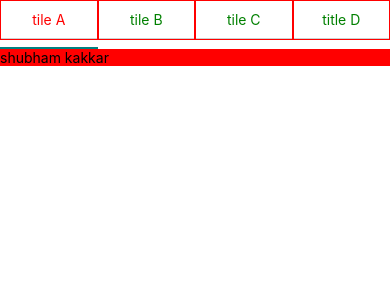
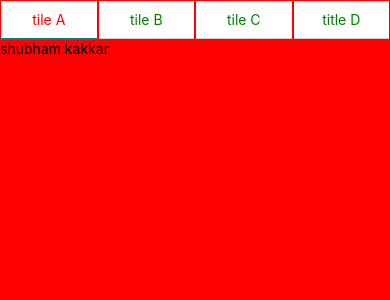
Before and after one commit to shubhamkakkar/segmentGalio, a React Native app: screen / in a window 390 px wide. Shown: the top 300 px of the page. Built offline with nearby package versions, Linux system fonts and the light colour scheme.

Commit message:
now work on TabPanel

```diff
--- a/App.tsx
+++ b/App.tsx
@@ -5,9 +5,9 @@ import { View, Text } from "react-native";
 
 function TabPanel({ children }) {
   return (
-    <View>
+    <>
       {children}
-    </View>
+    </>
   )
 }
 
--- a/Segment.js
+++ b/Segment.js
@@ -33,9 +33,11 @@ export default class Segment extends React.PureComponent {
       tiles,
       inactiveTabTextStyle,
       activeTabTextStyle,
-      activeTabHighlighterPanelColor
+      activeTabHighlighterPanelColor,
+      children
     } = this.props;
     return (
+      <View style={{ flex: 1 }}>
         <View>
           <ScrollView
             showsHorizontalScrollIndicator={false}
@@ -71,17 +73,16 @@ export default class Segment extends React.PureComponent {
                         )
                         }
                       </ActiveTilePropConsumer>
-
-
                     )
                   }
                 </TilesDimensionPropConsumer>
               )}
             </Tiles>
           </ScrollView>
-        <View style={{ flex: 1, backgroundColor: "red" }}>
-          {this.props.children}
         </View>
+        <ScrollView style={{ flex: 1 }} contentContainerStyle={{ flexGrow: 1 }} >
+          {children}
+        </ScrollView>
       </View>
     );
   }
```
Lines whose indentation alone changed are shown as unchanged.
